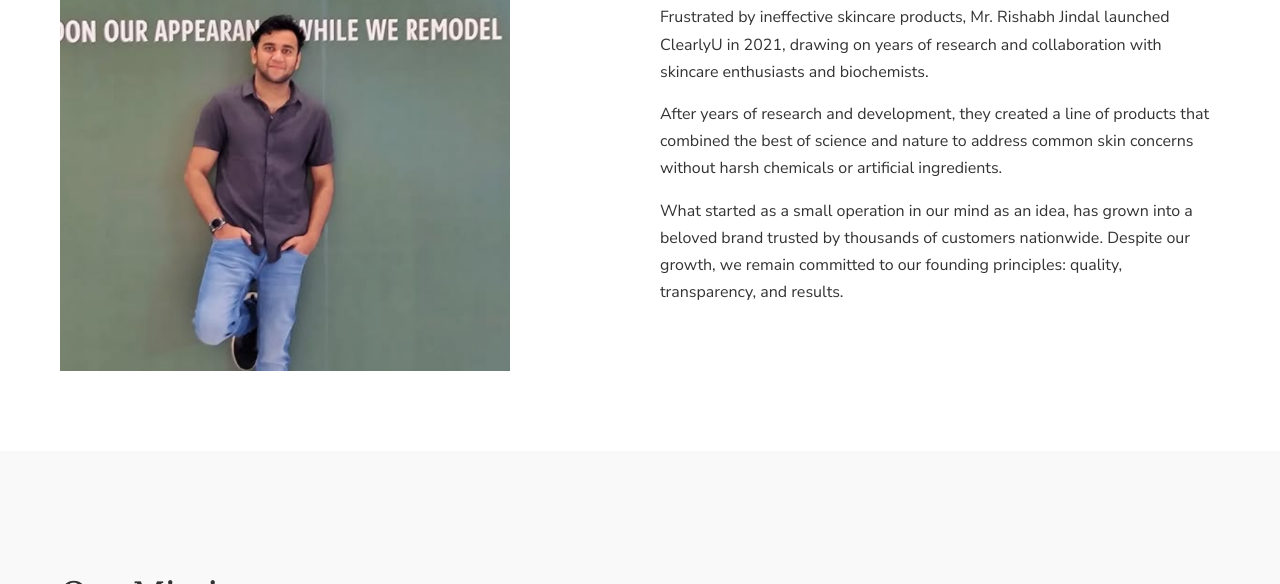
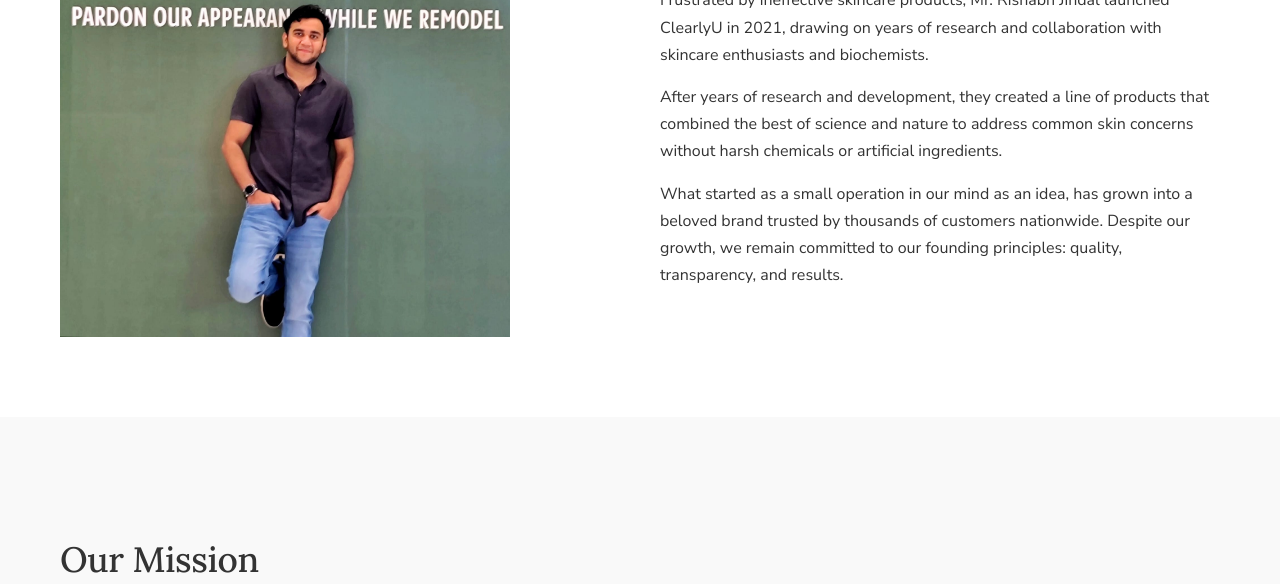
Before and after one commit to su6h4m/ClrlyU, a plain HTML site: page about.html in a window 1280 px wide. Shown: the part 516-1100 px from the top of the page. Drawn offline with Linux system fonts and the light colour scheme.

Commit message:
Update about.html

```diff
--- a/about.html
+++ b/about.html
@@ -52,7 +52,7 @@
         <div class="container">
             <div class="about-content">
                 <div class="about-image">
-                    <img src="images/14.png" alt="ClearlyU Founder Emma Thompson" width="450" height="500">
+                    <img src="images/14a.jpg" alt="ClearlyU Founder Emma Thompson" width="450" height="500">
                 </div>
                 <div class="about-text">
                     <h2>From the desk of CEO</h2>
```
